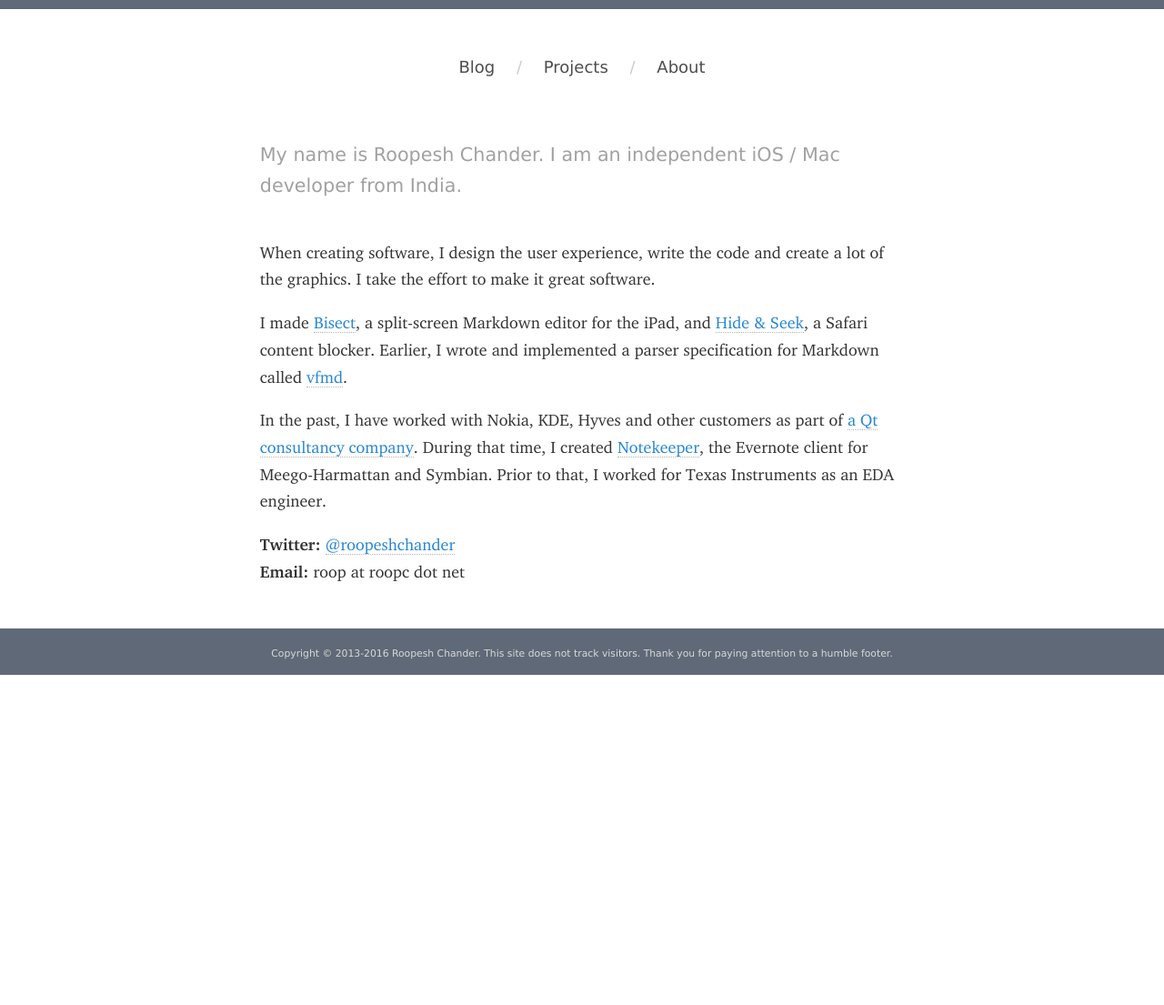
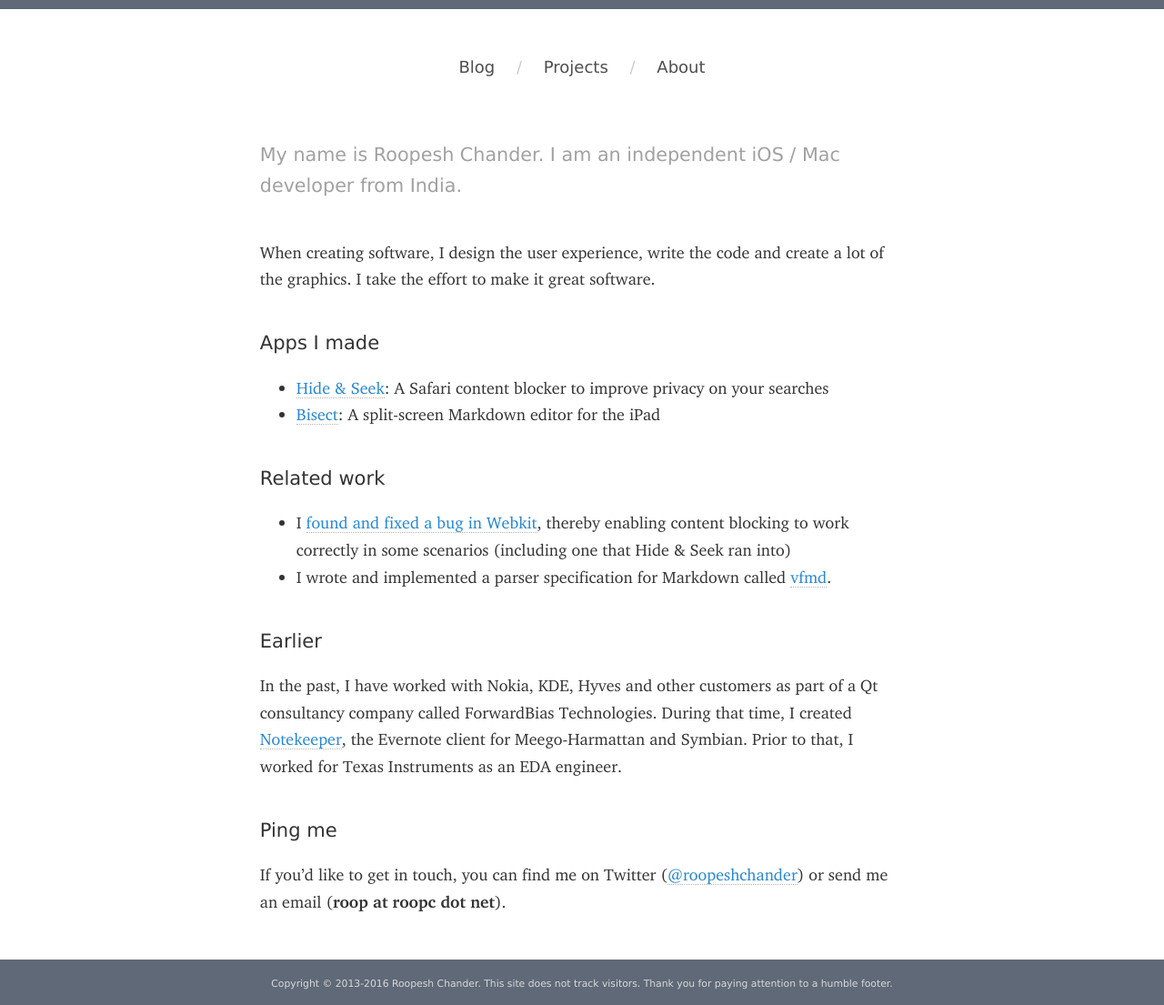
Before and after one commit to roop/roop.github.io, a Jekyll site: the page built from about.md, in a window 1280 px wide. Shown: the whole page at 91% size. Built offline with Jekyll 4.4.1, drawn with Linux system fonts in a browser that asks for light colours; some web fonts are replaced; before the commit the page ends 900 px from its top, so only the background shows below that.

Commit message:
Update About page

```diff
--- a/about.md
+++ b/about.md
@@ -12,22 +12,38 @@
 write the code and create a lot of the graphics. I take the
 effort to make it great software.
 
-I made [Bisect], a split-screen Markdown editor for the iPad, and [Hide
-& Seek], a Safari content blocker. Earlier, I wrote and implemented a
-parser specification for Markdown called [vfmd].
+### Apps I made
 
-In the past, I have worked with Nokia, KDE, Hyves and other customers
-as part of [a Qt consultancy company]. During that time, I created
-[Notekeeper][], the Evernote client for Meego-Harmattan and Symbian.
-Prior to that, I worked for Texas Instruments as an EDA engineer.
+ * [Hide & Seek][]: A Safari content blocker to improve privacy on your searches
+ * [Bisect][]: A split-screen Markdown editor for the iPad
+
+### Related work
+
+ * I [found and fixed a bug in Webkit][webkit_bugfix], thereby enabling
+   content blocking to work correctly in some scenarios (including one
+   that Hide & Seek ran into)
+ * I wrote and implemented a parser specification for Markdown called
+   [vfmd].
+
+### Earlier
+
+In the past, I have worked with Nokia, KDE, Hyves and other customers as
+part of a Qt consultancy company called ForwardBias Technologies. During
+that time, I created [Notekeeper][], the Evernote client for
+Meego-Harmattan and Symbian.  Prior to that, I worked for Texas
+Instruments as an EDA engineer.
 
 [Hide & Seek]: /hideandseek/
           "Hide & Seek"
 [Bisect]: http://bisectapp.com
           "Bisect: A split-screen Markdown editor for the iPad"
-[vfmd]: http://vfmd.github.io/ "vfmd: Markdown with a spec"
+
+[webkit_bugfix]: https://bugs.webkit.org/show_bug.cgi?id=149873
+[vfmd]: http://www.vfmd.org/ "vfmd: Markdown with a spec"
+
 [Notekeeper]: http://www.notekeeperapp.com/n9 "Notekeeper for N9"
 [a Qt consultancy company]: http://www.forwardbias.in/ "ForwardBias Technologies"
 
-**Twitter:** [@roopeshchander](http://twitter.com/roopeshchander)<br />
-**Email:** roop at roopc dot net
+### Ping me
+
+If you'd like to get in touch, you can find me on Twitter ([@roopeshchander](http://twitter.com/roopeshchander)) or send me an email (**roop at roopc dot net**).
```
